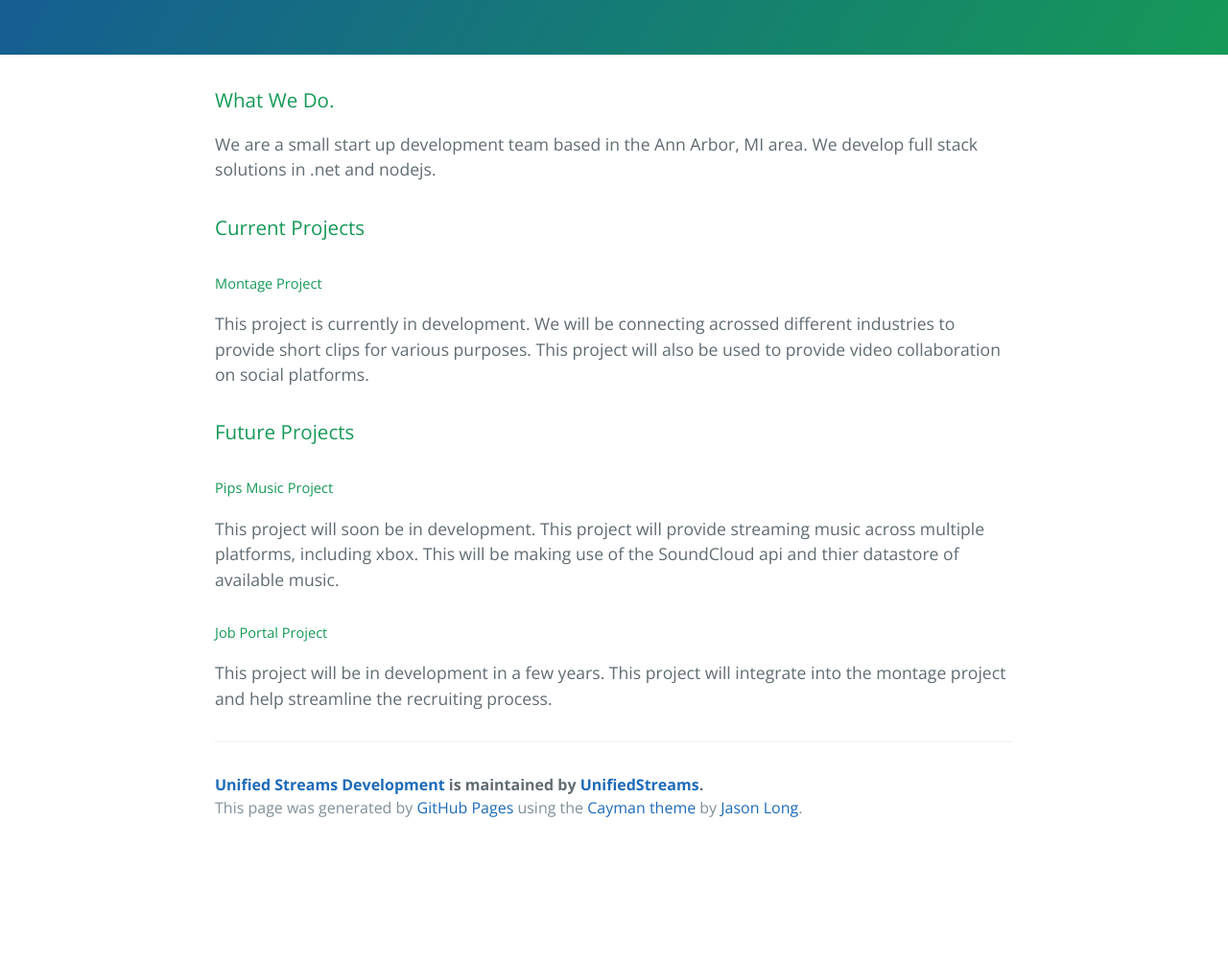
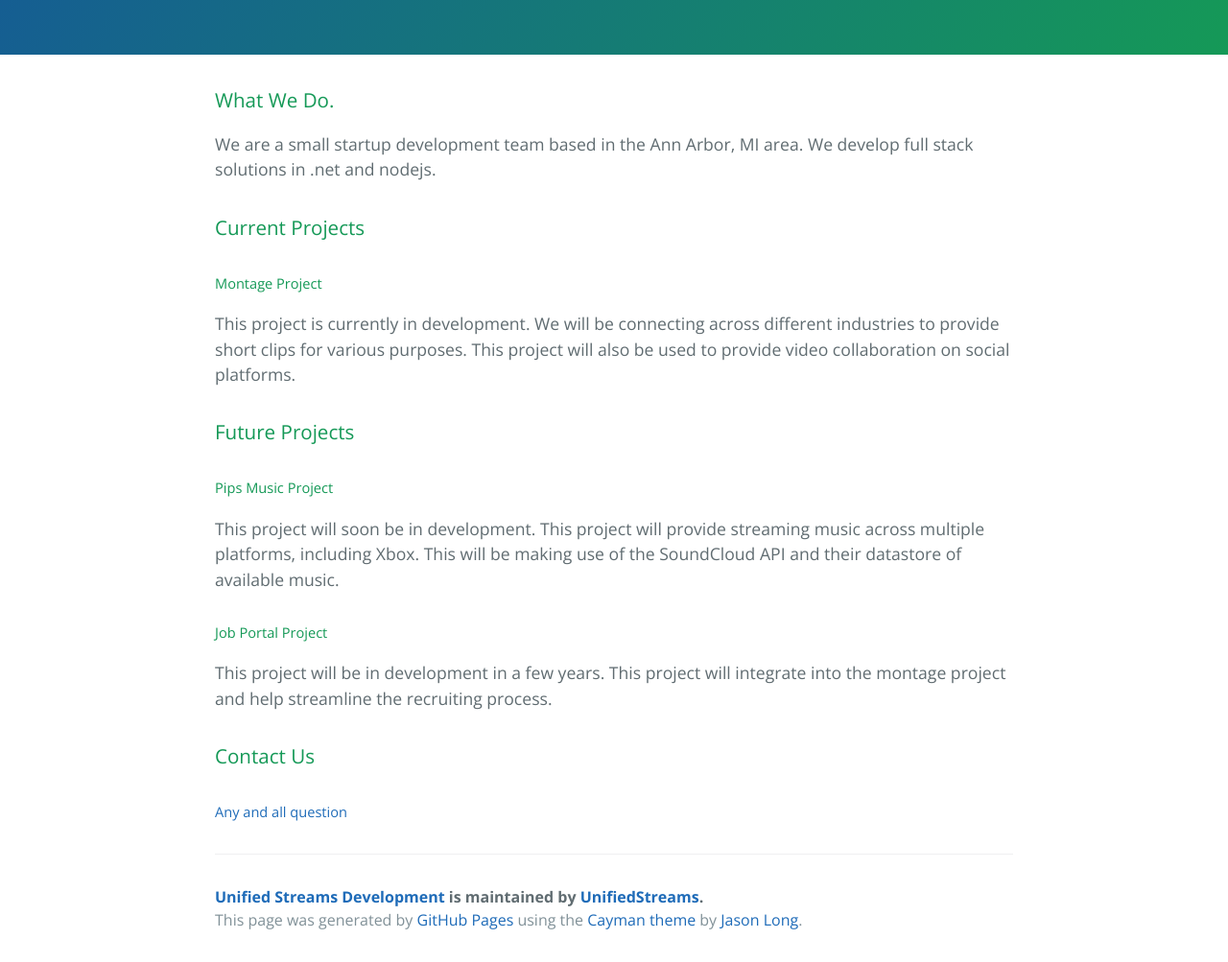
Before and after one commit to UnifiedStreams/Default, a plain HTML site: page index.html in a window 1280 px wide. Shown: the part 260-1263 px from the top of the page at 96% size. Before the commit the page ends 1146 px from the top, so only its background shows below. Drawn offline with nearby package versions, Linux system fonts and the light colour scheme.

Commit message:
Final updates.

```diff
--- a/index.html
+++ b/index.html
@@ -22,19 +22,21 @@
       <h3>
 <a id="welcome-to-github-pages" class="anchor" href="#welcome-to-github-pages" aria-hidden="true"><span class="octicon octicon-link"></span></a>What We Do.</h3>
 
-<p>We are a small start up development team based in the Ann Arbor, MI area. We develop full stack solutions in .net and nodejs.</p>
+<p>We are a small startup development team based in the Ann Arbor, MI area. We develop full stack solutions in .net and nodejs.</p>
 
 <h3>
 <a id="designer-templates" class="anchor" href="#designer-templates" aria-hidden="true"><span class="octicon octicon-link"></span></a>Current Projects</h3>
 <h5>Montage Project</h5>
-<p>This project is currently in development. We will be connecting acrossed different industries to provide short clips for various purposes. This project will also be used to provide video collaboration on social platforms. </p>
+<p>This project is currently in development. We will be connecting across different industries to provide short clips for various purposes. This project will also be used to provide video collaboration on social platforms.</p>
 <h3>
 <a id="designer-templates" class="anchor" href="#designer-templates" aria-hidden="true"><span class="octicon octicon-link"></span></a>Future Projects</h3>
 <h5>Pips Music Project</h5>
-<p>This project will soon be in development. This project will provide streaming music across multiple platforms, including xbox. This will be making use of the SoundCloud api and thier datastore of available music.</p>
+<p>This project will soon be in development. This project will provide streaming music across multiple platforms, including Xbox. This will be making use of the SoundCloud API and their datastore of available music.</p>
 <h5>Job Portal Project</h5>
-<p>This project will be in development in a few years. This project will integrate into the montage project and help streamline the recruiting process. </p>
-
+<p>This project will be in development in a few years. This project will integrate into the montage project and help streamline the recruiting process.</p>
+<h3>
+<a id="designer-templates" class="anchor" href="#designer-templates" aria-hidden="true"><span class="octicon octicon-link"></span></a>Contact Us</h3>
+<h5><a href="mailto:bstaley@unifiedstreams.com">Any and all question</a></h5>
 
       <footer class="site-footer">
         <span class="site-footer-owner"><a href="https://github.com/UnifiedStreams/Default">Unified Streams Development</a> is maintained by <a href="https://github.com/UnifiedStreams">UnifiedStreams</a>.</span>
```
